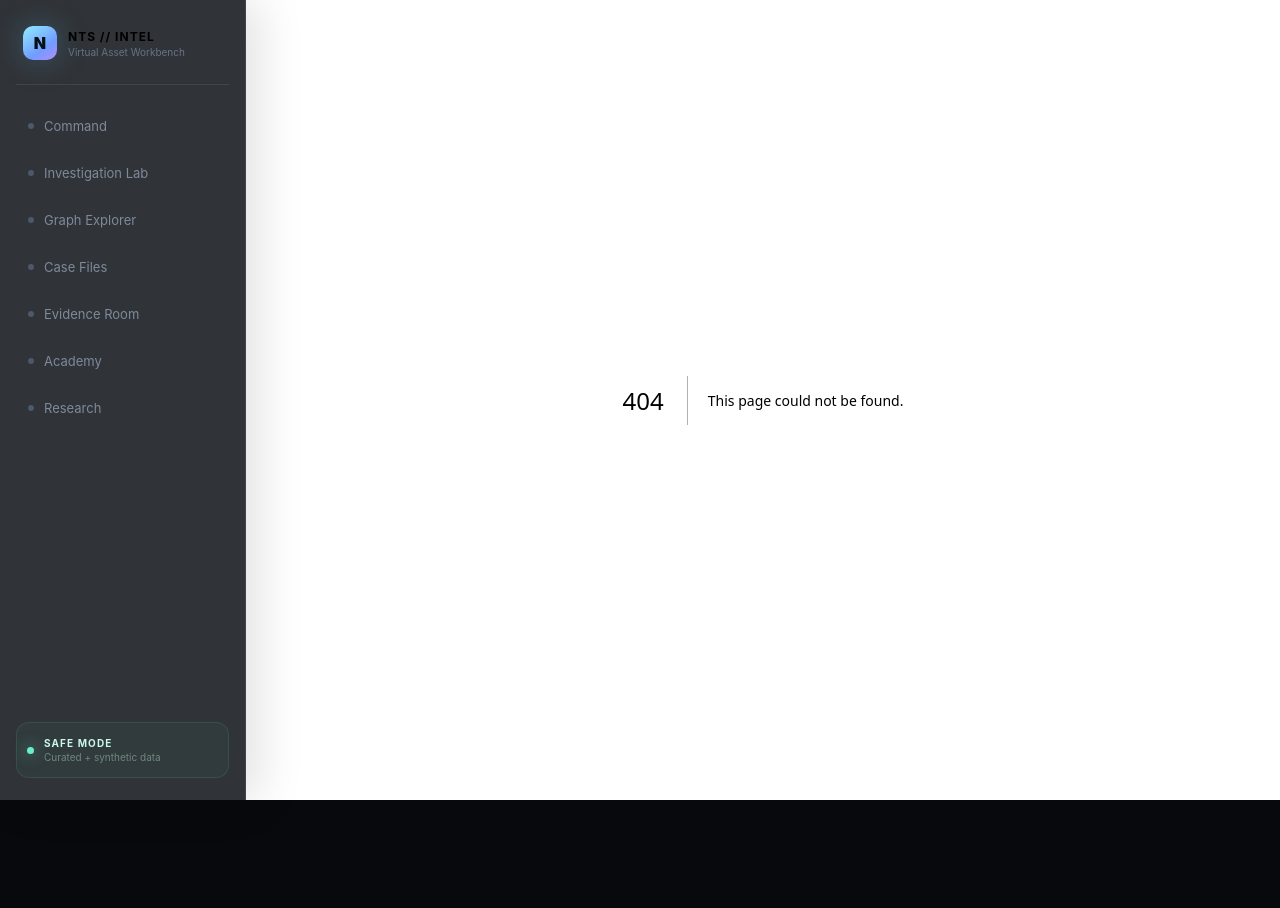
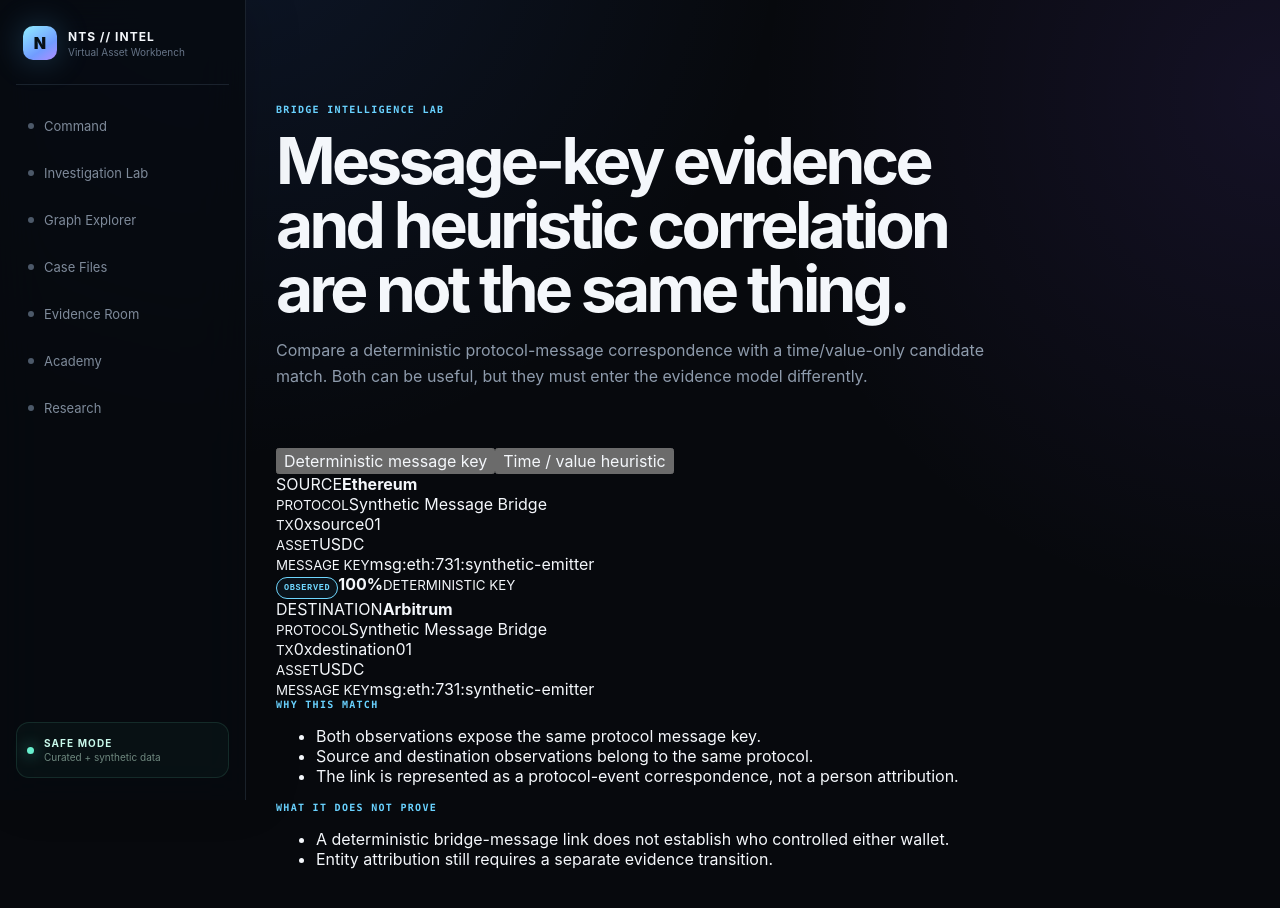
Before and after one commit to sapgun/nts-virtual-asset-tracking, a Next.js app: page /bridges in a window 1280 px wide. Before the commit this address had no page. Shown: the top 908 px of the page. Before the commit the page ends 800 px from the top, so only its background shows below. Built offline with nearby package versions, Linux system fonts and the light colour scheme.

Commit message:
feat(bridge): add evidence-aware matching lab

```diff
--- /dev/null
+++ b/app/bridges/page.tsx
@@ -0,0 +1,19 @@
+import { BridgeMatchingLab } from "@/components/bridge-matching-lab";
+
+export default function BridgesPage() {
+  return (
+    <div className="content-page">
+      <header className="page-header">
+        <span className="eyebrow">BRIDGE INTELLIGENCE LAB</span>
+        <h1>Message-key evidence and heuristic correlation are not the same thing.</h1>
+        <p>
+          Compare a deterministic protocol-message correspondence with a
+          time/value-only candidate match. Both can be useful, but they must
+          enter the evidence model differently.
+        </p>
+      </header>
+
+      <BridgeMatchingLab />
+    </div>
+  );
+}
```
